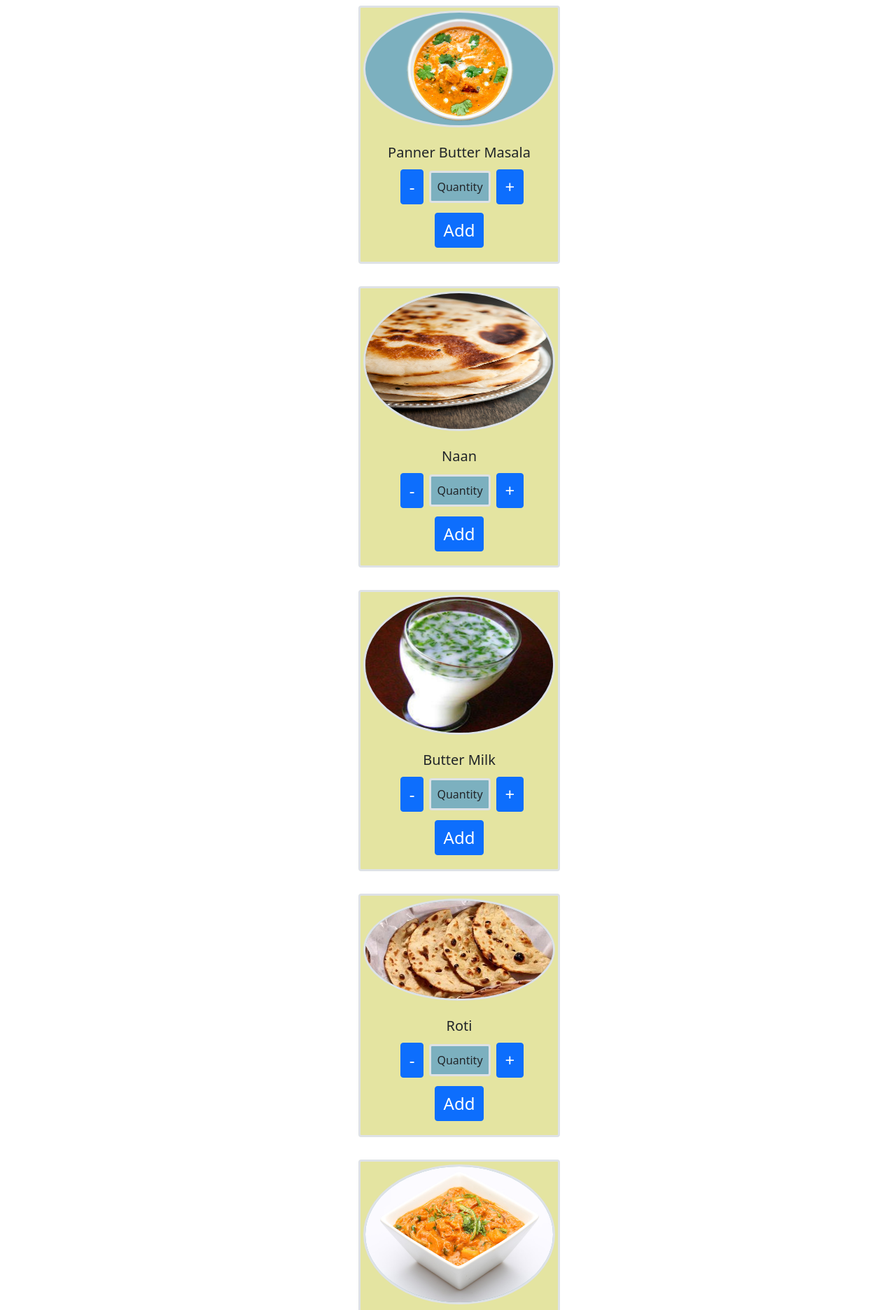
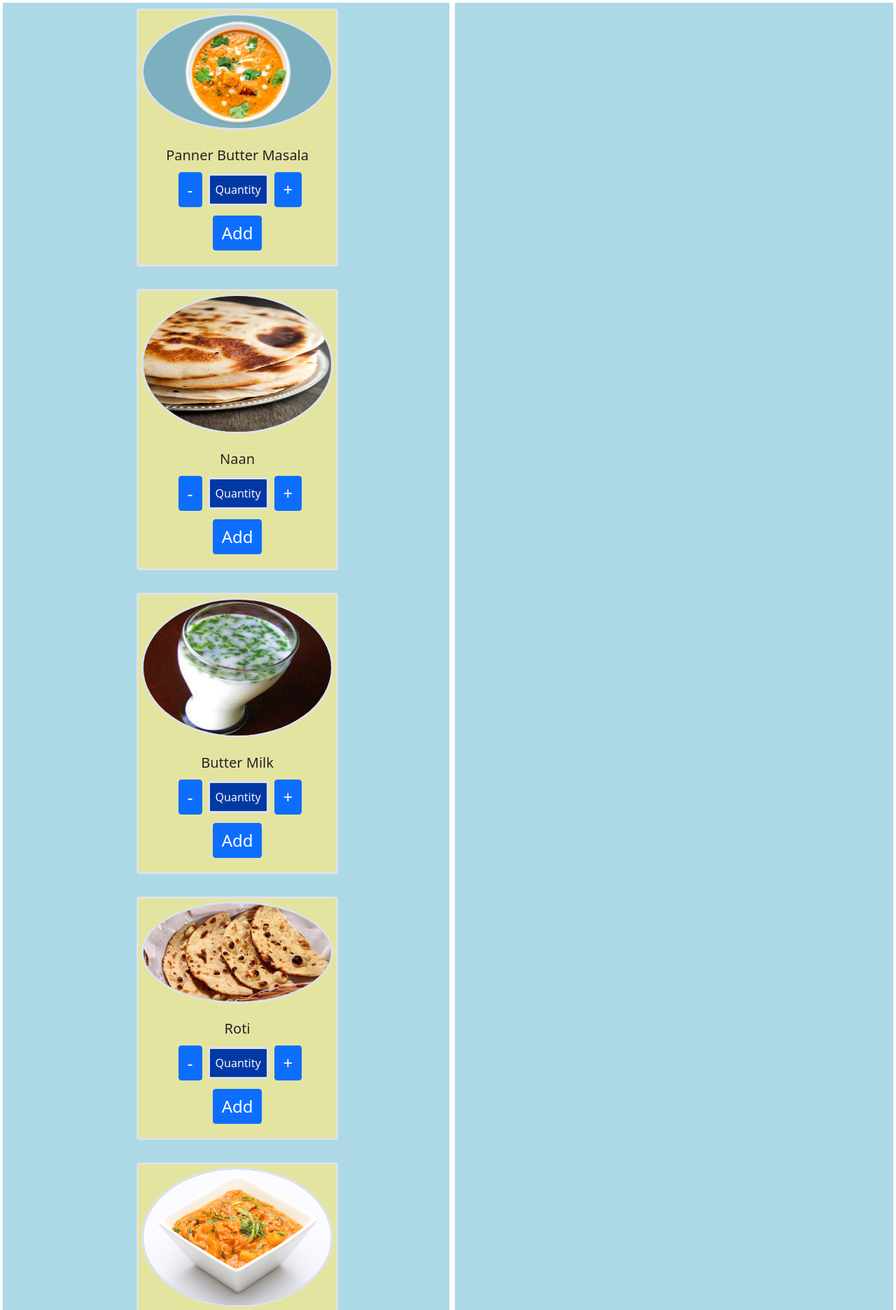
Before and after one commit to dattpatel99/Restaurant, a Django app: page /order/ in a window 1280 px wide. Shown: the part 78-1950 px from the top of the page at 70% size. Run offline with Django 3.2, Linux system fonts and the light colour scheme; data comes from the database, SQL or seed files in the repository; both versions use the stored data as it was after the commit.

Commit message:
Working on Order
Trying to add the cart funciton in order

```diff
--- a/restaurant/models.py
+++ b/restaurant/models.py
@@ -8,6 +8,8 @@ class Items(models.Model):
     itemName =  models.CharField(max_length=30)
     image = models.ImageField(default='default.png', upload_to='images/')
     price = models.DecimalField(max_digits=5, decimal_places=2)
+    category = models.CharField(max_length =30, default="Food")
+
 
     def __str__(self):
         return self.itemName
--- a/templates/order.html
+++ b/templates/order.html
@@ -1,7 +1,9 @@
 {%extends request.user.is_authenticated|yesno:'logout_layout.html,layout.html'%}
 {% block body %} {% load static %}
 
-<div class="container-fluid">
+
+<div class="container-fluid m-0 p-0" style="display: inline-flex;">
+	<div class="container m-1" style="background-color: lightblue">
 		{% for item in items %}
 		<div class="container-fluid my-2" style="display: inline-flex; justify-content: center; align-items: center">
 			<ul>
@@ -19,8 +21,8 @@
 							align-items: center;
 						">
 							<a href="#" class="btn btn-primary my-1 mx-2 fs-4">-</a>
-						<p class="border rounded border-3 text-center my-1 p-2"
-							style=" border-color: #a6cee6; background-color: #7cb0bf; ">
+							<p class="border rounded border-3 text-center my-1 p-2 text-light"
+								style=" border-color: #a6cee6; background-color: #0039a6; ">
 								Quantity
 							</p>
 							<a href="#" class="btn btn-primary my-1 mx-2 fs-4">+</a>
@@ -31,10 +33,11 @@
 			</ul>
 		</div>
 		{% endfor %}
+	</div>
+	<div class="container-fluid m-1 p-0" style="background-color: lightblue;">
+		{% for things in carts %}
 
-	<div class="container-fluid bg-primary">
-		Cart
-
+		{% endfor %}
 	</div>
 </div>
 
```
Also changed, not shown: db.sqlite3, restaurant/migrations/0010_items_category.py (added). Lines whose indentation alone changed are shown as unchanged.
